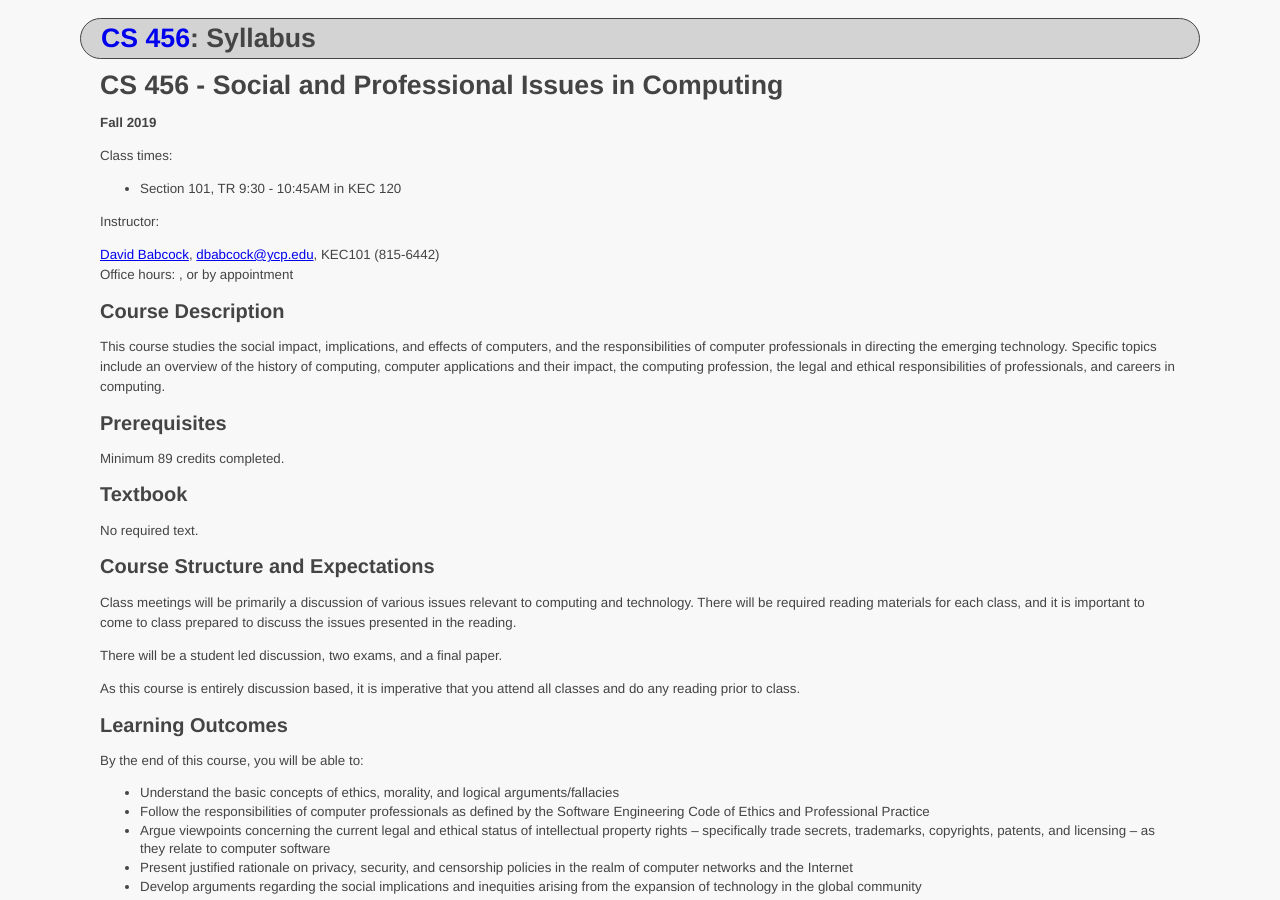
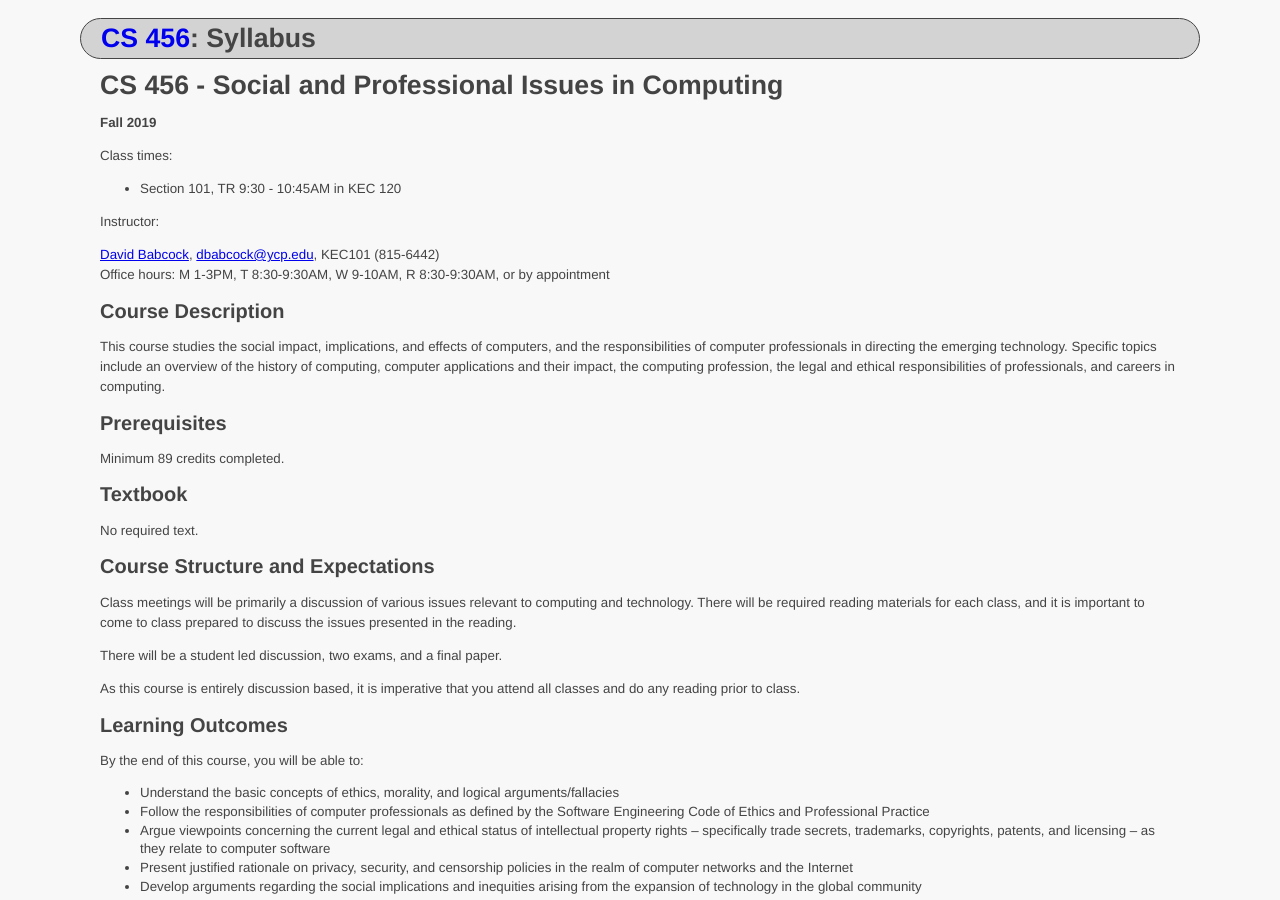
Before and after one commit to ycpcs/cs456-fall2019, a Jekyll site: the page built from syllabus.md, in a window 1280 px wide and 900 px high. Built offline with Jekyll 4.4.1, drawn with Linux system fonts in a browser that asks for light colours.

Commit message:
add office hours
add office hours

```diff
--- a/syllabus.md
+++ b/syllabus.md
@@ -14,7 +14,7 @@ Class times:
 
 Instructor:
 
-[David Babcock](http://faculty.ycp.edu/~dbabcock/), <dbabcock@ycp.edu>, KEC101 (815-6442) <br /> Office hours: , or by appointment
+[David Babcock](http://faculty.ycp.edu/~dbabcock/), <dbabcock@ycp.edu>, KEC101 (815-6442) <br /> Office hours: M 1-3PM, T 8:30-9:30AM, W 9-10AM, R 8:30-9:30AM, or by appointment
 
 Course Description
 ------------------
```
